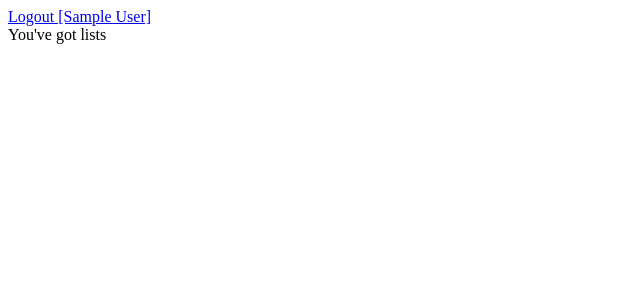
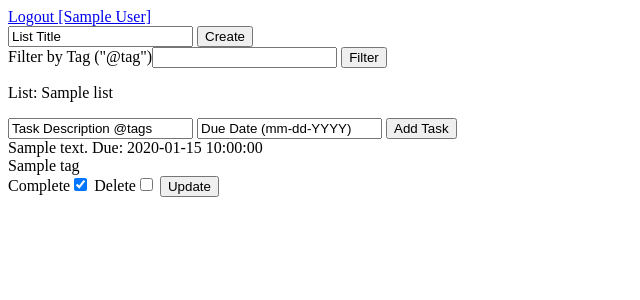
Before and after one commit to longjos/PyDo, a Flask app: page / in a window 1280 px wide. Shown: the top 300 px of the page, without its empty margins (0-640 px from the left). Run offline with Flask 2, Linux system fonts and the light colour scheme; the visitor is signed in with stand-in values (Sample User, id 1); tables that the repository leaves empty hold one stand-in row (values such as "Sample post").

Commit message:
Template wired up

```diff
--- a/app.py
+++ b/app.py
@@ -2,11 +2,12 @@ import os
 from flask import Flask, request, redirect, url_for, session, flash, g, render_template
 from flask_oauth import OAuth
 from pydo.Model import *
+import re
 
 from sqlalchemy import create_engine
 from sqlalchemy.orm import scoped_session, sessionmaker
 
-DEBUG = True
+DEBUG = False
 
 
 __author__="jlon"
@@ -30,9 +31,12 @@ twitter = oauth.remote_app('twitter',
 engine = create_engine(os.environ["DATABASE_URL"])
 db_session = scoped_session(sessionmaker(bind=engine))
 
+
+
 # Load user from the session
 @app.before_request
 def before_request():
+    #session['user_id'] = 1
     g.user = None
     if 'user_id' in session:
         g.user = db_session.query(User).filter(User.id == session['user_id']).first()
@@ -58,13 +62,87 @@ def get_twitter_token():
 
 # Begin application logic
 
-@app.route('/')
+@app.route('/', methods=['GET', 'POST'])
 def index():
     """ Render the application
     :return:
 
     """
-    return render_template('index.html')
+    tag_filter = None
+    if request.method == 'POST':
+        _, tag_filter = filter_tokens(request.form["tag_filter"])
+    return render_template('index.html', tag_filter=tag_filter)
+
+@app.route('/list/create', methods=['POST'])
+def create_list():
+    """ Create a new list for the current user
+
+    """
+    list_title = request.form['list_title']
+    g.user.lists.append(List(list_title))
+    db_session.commit()
+    return redirect(url_for('index'))
+
+@app.route('/task/create', methods=['POST'])
+def create_task():
+    """ Create a new task for a list
+
+    """
+    task_description = request.form['task_description']
+    list_id = request.form['list_id']
+    if len(request.form['task_date']) > 0:
+        try:
+            task_date = datetime.strptime(request.form['task_date'], '%m-%d-%Y')
+        except ValueError:
+            flash("Invalid Date")
+            return redirect(url_for('index'))
+    else:
+        task_date = None
+
+    parsed_description, tags = filter_tokens(task_description)
+    task = Task(parsed_description, task_date)
+    for tag in tags:
+        new_tag = Tag.get(db_session, tag)
+        task.tags.append(new_tag)
+    try:
+        list = db_session.query(List).filter(List.id == list_id).first()
+        list.tasks.append(task)
+        db_session.commit()
+    except BaseException:
+        flash("Unable to save task")
+    return redirect(url_for('index'))
+
+@app.route('/task/update', methods=['POST'])
+def update_task():
+    """ Update a task with completed or delete commands
+
+    """
+
+    task = db_session.query(Task).filter(Task.id == request.form['task_id']).first()
+    requestform = request.form
+    if task:
+        if 'task_completed' in request.form:
+            task.completed = True
+        else:
+            task.completed = False
+        if 'task_delete' in request.form:
+            db_session.delete(task)
+        db_session.commit()
+
+    return redirect(url_for('index'))
+
+def filter_tokens(description):
+    # filter out tags
+    reg_ex = re.compile(r'(\@\w*)')
+    tokens = reg_ex.split(description)
+    parsed_description = tokens[0].strip()
+    tags = []
+    for token in tokens:
+        if '@' in token:
+            tags.append(token.replace("@", ""))
+    return parsed_description, tags
+
+
 
 @app.route('/login')
 def login():
@@ -81,6 +159,7 @@ def logout():
 
     """
     session.pop('user_id', None)
+    g.user = None
     return render_template("index.html")
 
 @app.route('/oauth-authorized')
--- a/templates/index.html
+++ b/templates/index.html
@@ -1,7 +1,44 @@
 {% extends "layout.html" %}
 {% block lists %}
     {% if g.user %}
-        You've got lists
+        <form action="/list/create" method="post">
+            <input type="text" name="list_title" value="List Title" />
+            <input type="submit" value="Create" />
+        </form>
+        <form action="/" method="post">
+            <label>Filter by Tag ("@tag")</label><input type="text" name="tag_filter" value=""/>
+            <input type="submit" value="Filter"/>
+        </form>
+
+        {% for list in g.user.lists %}
+            <div class="list">
+                <p>List: {{ list.list_title }}</p>
+                <form name="add_task" action="/task/create" method="post">
+                    <input type="hidden" value="{{ list.id }}" name="list_id" />
+                    <input type="text" value="Task Description @tags" name="task_description"/>
+                    <input type="text" value="Due Date (mm-dd-YYYY)" name="task_date" />
+                    <input type="submit" value="Add Task" />
+                </form>
+                {% for task in list.get_ordered_tasks_desc(tag_filter) %}
+                    <div class="task">
+                        {{ task.description }} Due: {{ task.date_due }}
+                        <div class="tags">
+                            {% for tag in task.tags %}
+                                <div class="tag">{{ tag.name }}</div>
+                            {% endfor %}
+                        </div>
+                        <div class="controls">
+                            <form name="task_controls" action="/task/update" method="post">
+                                <input type="hidden" name="task_id" value="{{ task.id }}"/>
+                                <label>Complete</label><input type="checkbox" {% if task.completed %} checked {% endif %} name="task_completed" value="{{ task.completed }}"/>
+                                <label>Delete</label><input type="checkbox" name="task_delete" />
+                                <input type="submit" name="update_task" value="Update" />
+                            </form>
+                        </div>
+                    </div>
+                {% endfor %}
+            </div>
+        {% endfor %}
     {% else %}
         <p>Sign in using twitter to get started</p>
     {% endif %}
```
Also changed, not shown: pydo/tests/app_test.py (added, +12 -0 lines).
